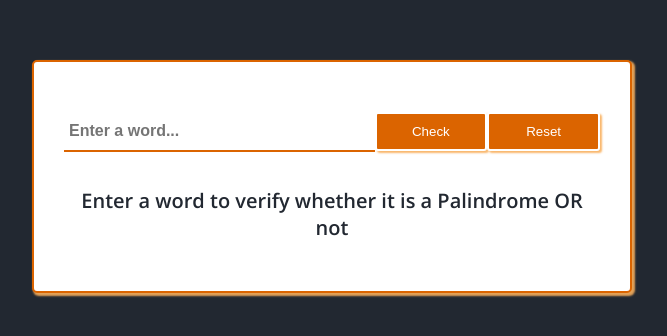
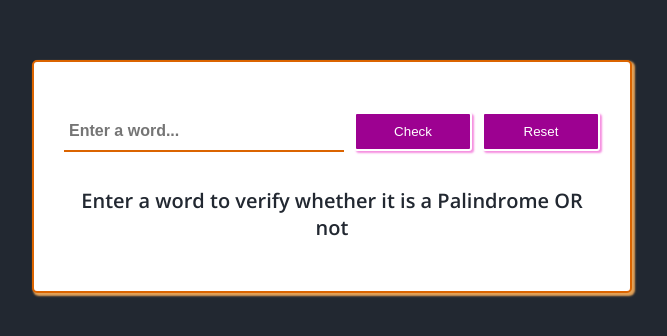
Before and after one commit to Seeram-Meghana/hcj-js-palindrome-checker, a plain HTML site: page src/index.html in a window 1280 px wide. Shown: the part 224-560 px from the top of the page, without its empty margins (308-975 px from the left). Drawn offline with nearby package versions, Linux system fonts and the light colour scheme.

Commit message:
Meghana/19june work (#2)
* initial checkin

* checkin

* changes

```diff
--- a/src/styles.css
+++ b/src/styles.css
@@ -56,8 +56,8 @@ body {
   align-items: center;
 }
 
-input {
-    width: 70%;
+.input-text {
+  width: 60%;
   border: none;
   outline: none;
   border-bottom: 2px solid var(--color-sec);
@@ -67,23 +67,24 @@ input {
   font-weight: bolder;
 }
 
-button {
+.btn {
   width: 25%;
+  margin-left: 10px; /* Add margin to create space between the buttons */
   padding: 1rem 5px;
   outline: none;
   border-radius: 3px;
   color: var(--white);
-    background: var(--color-sec);
-    box-shadow: 2px 2px 2px 0px rgba(248, 175, 92, 0.9);
+  background: var(--color-primary);
+  box-shadow: 2px 2px 2px 0px rgba(244, 130, 221, 0.9);
   border: 2px solid var(--white);
   cursor: pointer;
 }
 
-button:hover {
+.btn:hover {
   font-weight: bolder;
-    background: rgba(248, 175, 92, 0.9);
-    color: var(--color-light-blue);
-    border: 2px solid var(--color-sec);
+  background: rgba(244, 130, 221, 0.9);
+  box-shadow: 2px 2px 2px 0px var(--color-primary);
+  border: 2px solid var(--white);
 }
 
 p {
```
Also changed, not shown: src/index.html (+1 -1 lines). Lines whose indentation alone changed are shown as unchanged.
